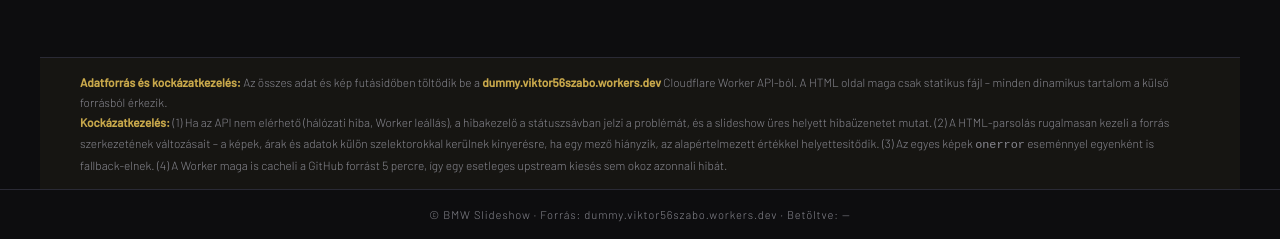
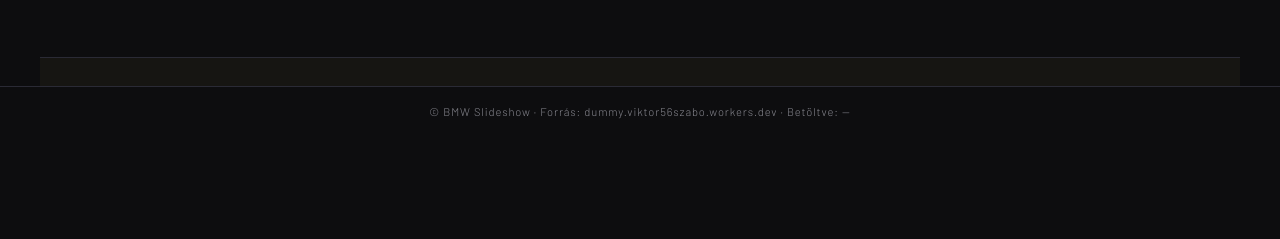
Before and after one commit to SzaboVikto-r/slideshow, a plain HTML site: page index.html in a window 1280 px wide. Shown: the part 1267-1506 px from the top of the page. After the commit the page ends 1403 px from the top, so only its background shows below. Drawn offline with nearby package versions, Linux system fonts and the light colour scheme; no server answers; a web font is replaced by a local one.

Commit message:
Remove data source and risk management section
Removed data source and risk management information from the HTML.

```diff
--- a/index.html
+++ b/index.html
@@ -384,14 +384,6 @@
 </main>
 
 <div class="data-source-banner">
-  <strong>Adatforrás és kockázatkezelés:</strong>
-  Az összes adat és kép futásidőben töltődik be a <strong>dummy.viktor56szabo.workers.dev</strong> Cloudflare Worker API-ból.
-  A HTML oldal maga csak statikus fájl – minden dinamikus tartalom a külső forrásból érkezik.<br>
-  <strong>Kockázatkezelés:</strong>
-  (1) Ha az API nem elérhető (hálózati hiba, Worker leállás), a hibakezelő a státuszsávban jelzi a problémát, és a slideshow üres helyett hibaüzenetet mutat.
-  (2) A HTML-parsolás rugalmasan kezeli a forrás szerkezetének változásait – a képek, árak és adatok külön szelektorokkal kerülnek kinyerésre, ha egy mező hiányzik, az alapértelmezett értékkel helyettesítődik.
-  (3) Az egyes képek <code>onerror</code> eseménnyel egyenként is fallback-elnek.
-  (4) A Worker maga is cacheli a GitHub forrást 5 percre, így egy esetleges upstream kiesés sem okoz azonnali hibát.
 </div>
 
 <footer id="footer">© BMW Slideshow · Forrás: dummy.viktor56szabo.workers.dev · Betöltve: —</footer>
```
